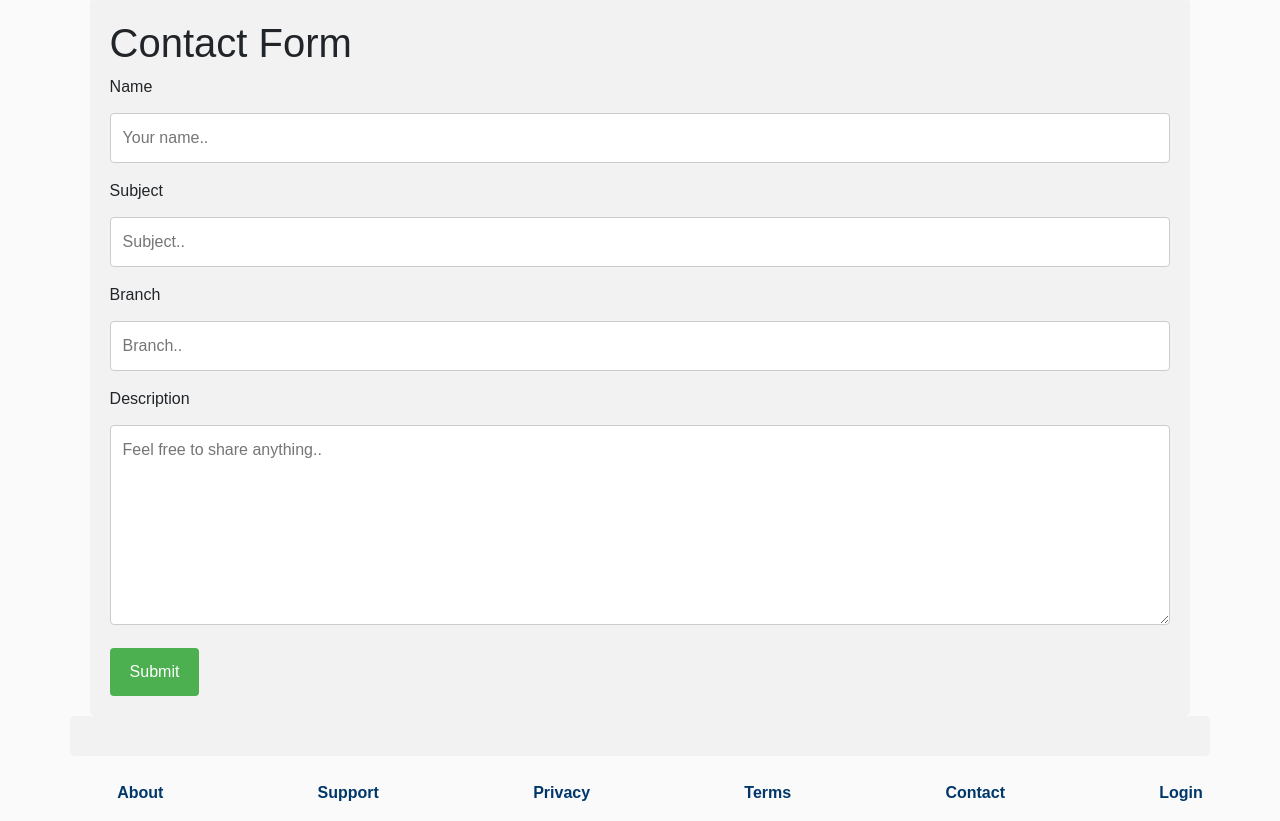
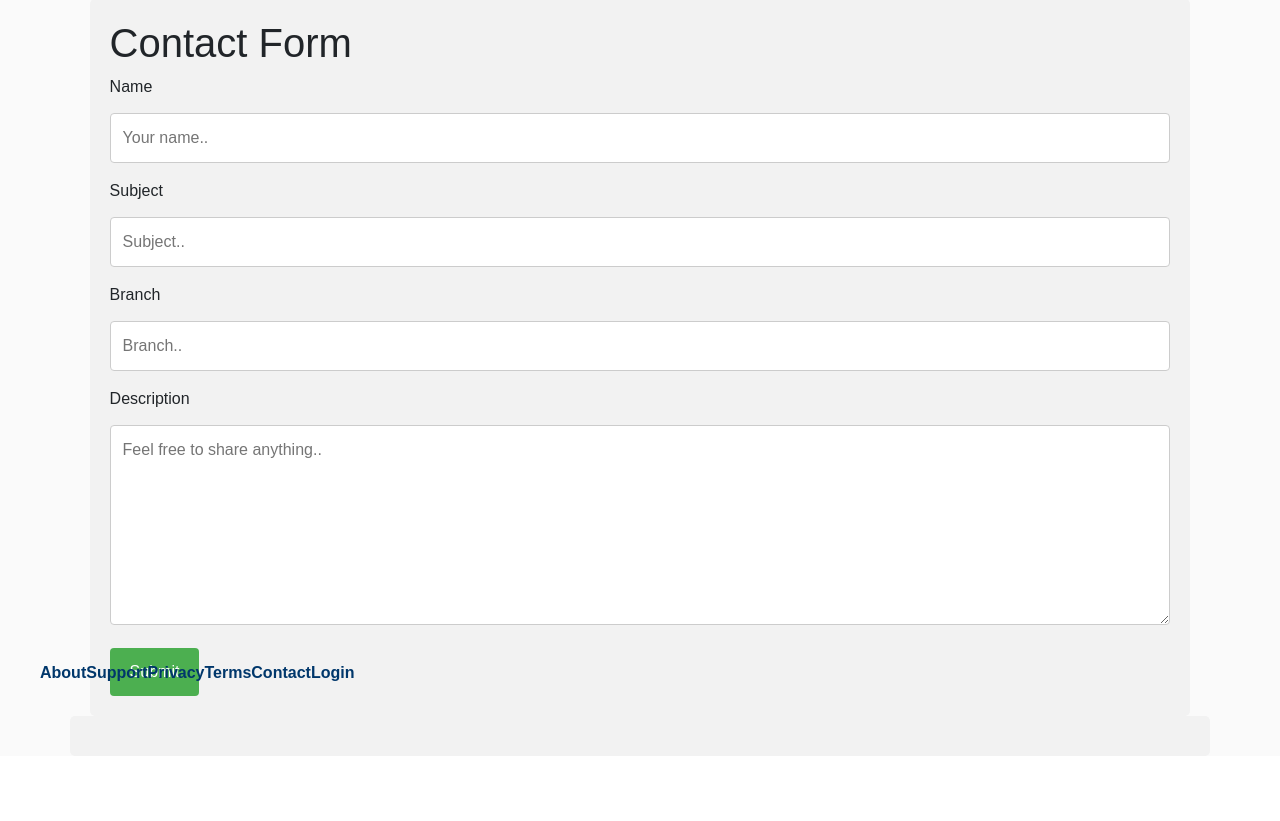
Before and after one commit to abhishek2x/VITBOOK, a Django app: page /social/contact/ in a window 1280 px wide. Shown: the part 84-905 px from the top of the page. After the commit the page ends 840 px from the top, so only its background shows below. Run offline with Django 3.2, Linux system fonts and the light colour scheme; some libraries are stand-ins or nearby versions.

Commit message:
footer fixed

```diff
--- a/static/css/base.css
+++ b/static/css/base.css
@@ -337,8 +337,10 @@ div.inn{
 }
 
 .footer{
-  margin-top: 25px;
-  margin-bottom: 10px;
+  padding-top: 15px;
+  padding-bottom: 15px;
+  position: fixed;
+  bottom: 0;
   flex-wrap: nowrap;
 
 }
@@ -353,6 +355,9 @@ ul.footer-ul {
   color: #00376b;
   color: rgba(0,55,107,1);
   text-decoration: none;
+}
+ul.footer-ul li {
+  cursor: pointer !important;
 }
 
 @media(max-width: 500px){
```
